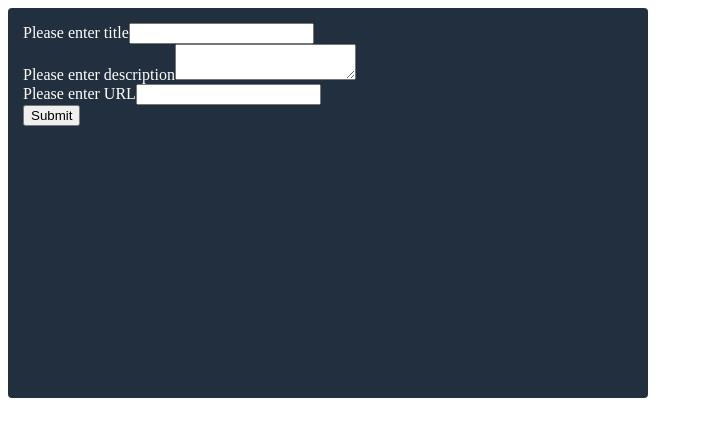
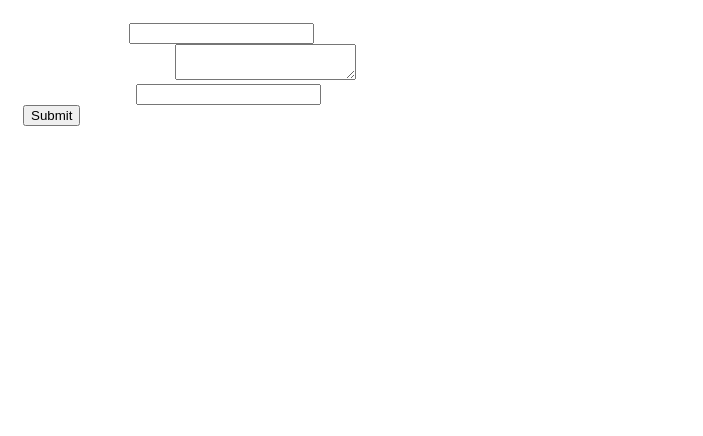
Before and after one commit to t0mclaudio/vanhackathon-thinkific-1, a React app: page / in a window 1280 px wide. Shown: the top 436 px of the page, without its empty margins (0-703 px from the left). Built offline with nearby package versions, Linux system fonts and the light colour scheme; the HTML template or start-up script is replaced by a standard one.

Commit message:
Delete bg color of canvas

```diff
--- a/src/Create/Canvas.js
+++ b/src/Create/Canvas.js
@@ -13,7 +13,6 @@ const style = {
     position: 'relative',
     maxWidth: '640px',
     minHeight: '390px',
-    backgroundColor: '#222f3e',
     borderRadius: '4px',
     padding: 0
   }
```
